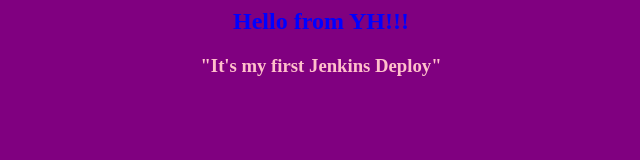
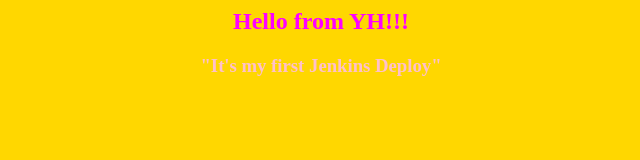
Before and after one commit to hetmanskyi/simple-page, a plain HTML site: page index.html in a window 1280 px wide. Shown: the whole page, without its empty margins (319-959 px from the left). Drawn offline with Linux system fonts and the light colour scheme.

Commit message:
Font color change

```diff
--- a/index.html
+++ b/index.html
@@ -1,7 +1,7 @@
 <html>
-<body bgcolor=purple>
+<body bgcolor=gold>
 <center>
-<h2><font color=blue> Hello from YH!!! </font></h2>
+<h2><font color=magenta> Hello from YH!!! </font></h2>
 <h3><font color=pink> "It's my first Jenkins Deploy" </font></h3>
 </center>
 </body>
```
